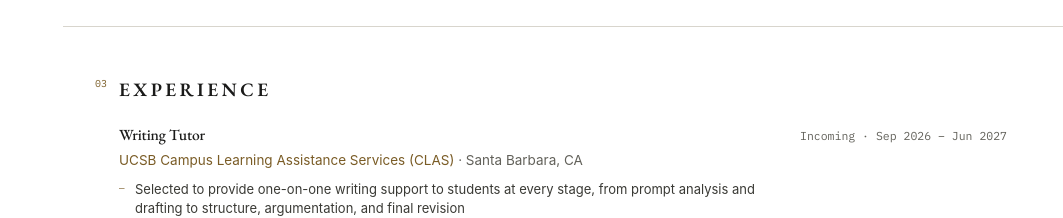
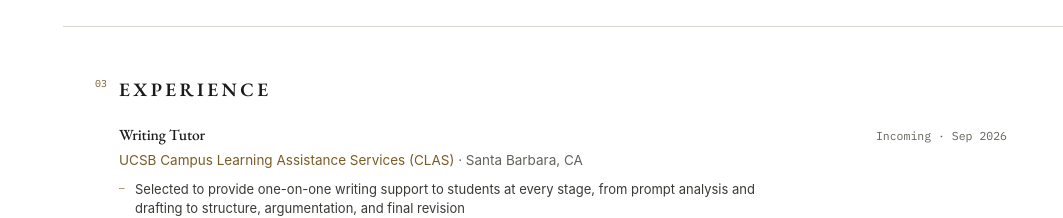
Before and after one commit to kadenthuynh/portfolio, a React (Vite) app: page / in a window 1280 px wide. Shown: the part 2340-2558 px from the top of the page, without its empty margins (217-1280 px from the left). Built offline with nearby package versions, Linux system fonts and the light colour scheme; a web font is replaced by a local one.

Commit message:
Drop end date from Writing Tutor period

```diff
--- a/src/data/content.js
+++ b/src/data/content.js
@@ -72,7 +72,7 @@ export const experience = [
     role: "Writing Tutor",
     company: "UCSB Campus Learning Assistance Services (CLAS)",
     location: "Santa Barbara, CA",
-    period: "Incoming · Sep 2026 – Jun 2027",
+    period: "Incoming · Sep 2026",
     bullets: [
       "Selected to provide one-on-one writing support to students at every stage, from prompt analysis and drafting to structure, argumentation, and final revision",
       "Role centers on assessing individual student needs and developing targeted strategies to strengthen clarity, organization, and academic writing conventions",
```
